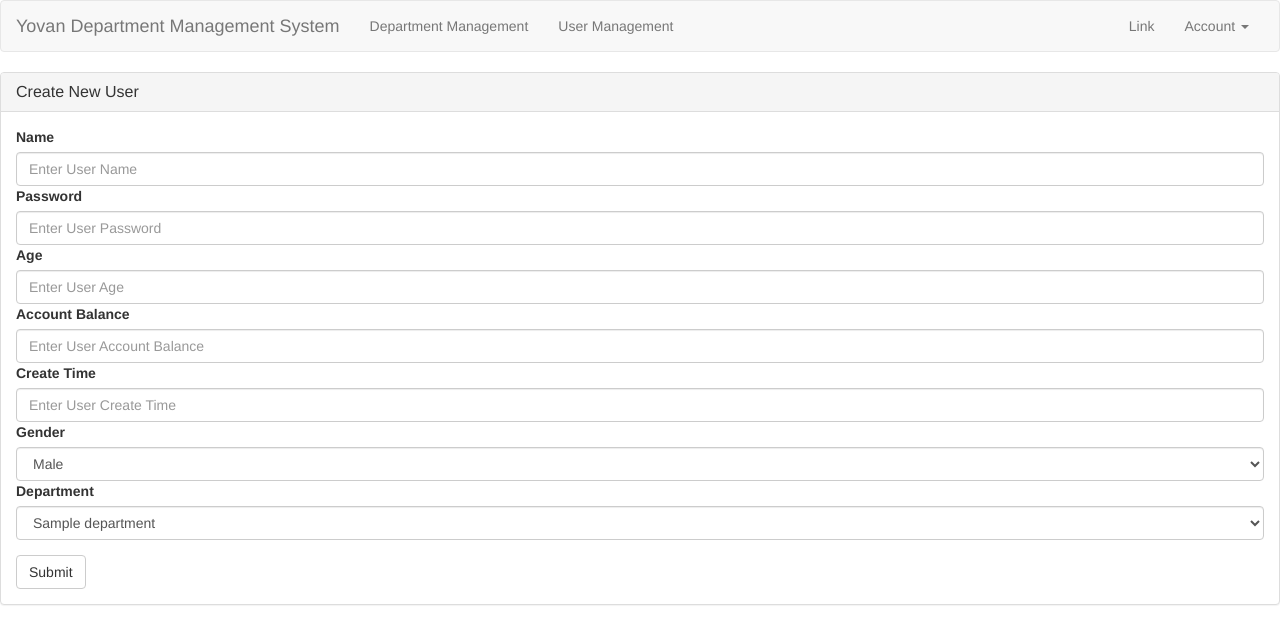
After one commit to YuchenPeng17/Django-Blog-Project, a Django app: page /user/add/ in a window 1280 px wide. The commit adds this page. Shown: the top 644 px of the page. Run offline with Django 5.2, Linux system fonts and the light colour scheme; tables that the repository leaves empty hold one stand-in row (values such as "Sample post"); some libraries are stand-ins or nearby versions.

Commit message:
ModelForm

```diff
--- a/django_project02/app01/models.py
+++ b/django_project02/app01/models.py
@@ -5,6 +5,9 @@ from django.db import models
 class Department(models.Model):
     id = models.BigAutoField(verbose_name="ID", primary_key=True)
     title = models.CharField(verbose_name= "标题",max_length=32)
+
+    def __str__(self):
+        return self.title
 
 """ Staff Table"""
 class UserInfo(models.Model):
@@ -28,7 +31,7 @@ class UserInfo(models.Model):
 
     # Django Restriction
     gender_choices = (
-        (1,"男"),
-        (2,"女")
+        (1,"Male"),
+        (2,"Female")
         )
     gender = models.SmallIntegerField(verbose_name="性别",choices=gender_choices)
--- /dev/null
+++ b/django_project02/app01/templates/user_add.html
@@ -0,0 +1,46 @@
+{% extends 'layout.html' %}
+
+{% block content %}
+    <div class="panel panel-default">
+        <div class="panel-heading">
+          <h3 class="panel-title">Create New User</h3>
+        </div>
+        <div class="panel-body">
+            <form method="POST">
+                {% csrf_token %}
+                <div class="form-group">
+                  <label for="UserName">Name</label>
+                  <input type="text" class="form-control" name="UserName" placeholder="Enter User Name">
+
+                  <label for="Password">Password</label>
+                  <input type="text" class="form-control" name="Password" placeholder="Enter User Password">
+
+                  <label for="Age">Age</label>
+                  <input type="text" class="form-control" name="Age" placeholder="Enter User Age">
+
+                  <label for="AccBalance">Account Balance</label>
+                  <input type="text" class="form-control" name="AccBalance" placeholder="Enter User Account Balance">
+
+                  <label for="CreTime">Create Time</label>
+                  <input type="text" class="form-control" name="CreTime" placeholder="Enter User Create Time">
+
+                  <label for="Gender">Gender</label>
+                  <select name="Gender" class="form-control">
+                    {% for item in gender_choices %}
+                        <option value="{{item.0}}">{{item.1}}</option>
+                    {% endfor %}
+                  </select>
+
+
+                  <label for="Department">Department</label>
+                  <select name="Department" class="form-control">
+                    {% for item in depart_list_db %}
+                        <option value="{{item.id}}">{{item.title}}</option>
+                    {% endfor %}
+                  </select>
+                </div>
+                <button type="submit" class="btn btn-default">Submit</button>
+            </form>
+        </div>
+    </div>
+{% endblock %}
--- a/django_project02/app01/views.py
+++ b/django_project02/app01/views.py
@@ -51,3 +51,67 @@ def user_list(request):
         obj.depart_id = obj.depart.title
 
     return render(request, 'user_list.html', {"user_list": user_list_db})
+
+def user_add(request):
+    # 1. Handle GET Request
+    if request.method == 'GET':
+        context = {
+            "gender_choices": models.UserInfo.gender_choices,
+            "depart_list_db": models.Department.objects.all()
+        }
+        return render(request, 'user_add.html', context)
+
+    # 2. Handle POST Request
+
+    # 2.1 Get the input from user input
+    user_in = request.POST.get('UserName')
+    pwd_in = request.POST.get('Password')
+    age_in = request.POST.get('Age')
+    accbalance_in = request.POST.get('AccBalance')
+    cretime_in = request.POST.get('CreTime')
+    gender_in = request.POST.get('Gender')
+    depart_in = request.POST.get('Department')
+
+    # 2.2 Add To DB
+    models.UserInfo.objects.create(
+        name=user_in,
+        password=pwd_in,
+        age=age_in,
+        account=accbalance_in,
+        create_time=cretime_in,
+        gender=gender_in,
+        depart_id=depart_in
+    )
+    return redirect('/user/list/')
+
+
+###
+from django import forms
+class UserModelForm(forms.ModelForm):
+    class Meta:
+        model = models.UserInfo
+        fields = ["name", "password", "age", "account", "create_time", "gender", "depart"]
+        # widgets = {
+        #     "name": forms.TextInput(attrs={"class": "form-control"}),
+        #     "password": forms.TextInput(attrs={"class": "form-control"}),
+        #     "age": forms.TextInput(attrs={"class": "form-control"}),
+        # }
+    def __init__(self, *args, **kwargs):
+        super().__init__(*args, **kwargs)
+        for name, field in self.fields.items():
+            field.widget.attrs = {"class": "form-control"}
+
+def user_model_form_add(request):
+    # model form version of user add
+    if request.method == 'GET':
+        form = UserModelForm()
+        return render(request, 'user_model_form_add.html', {"form": form})
+
+    # 2. Handle POST Request
+    form = UserModelForm(data=request.POST)
+    if form.is_valid():
+        # Save to DB
+        form.save()
+        return redirect('/user/list/')
+
+    return render(request, 'user_model_form_add.html', {"form": form})
--- a/django_project02/django_project02/urls.py
+++ b/django_project02/django_project02/urls.py
@@ -30,6 +30,8 @@ urlpatterns = [
 
     # User
     path("user/list/", views.user_list),
+    path("user/add/", views.user_add),
+    path("user/model/form/add/", views.user_model_form_add),
 
 
 ]
```
Also changed, not shown: django_project02/app01/templates/user_list.html (+5 -14 lines), django_project02/app01/templates/user_model_form_add.html (added, +23 -0 lines), 1 other file.
